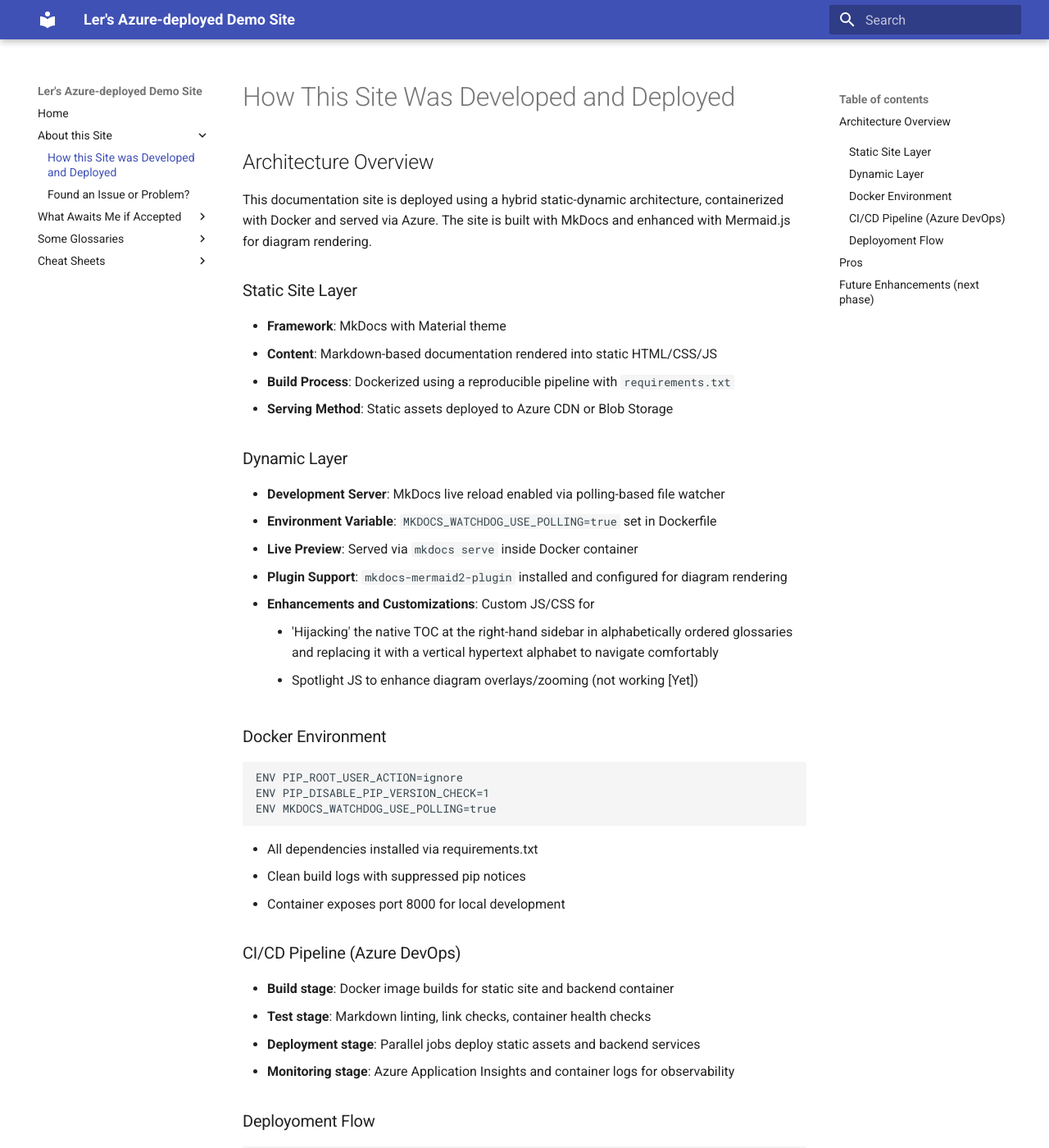
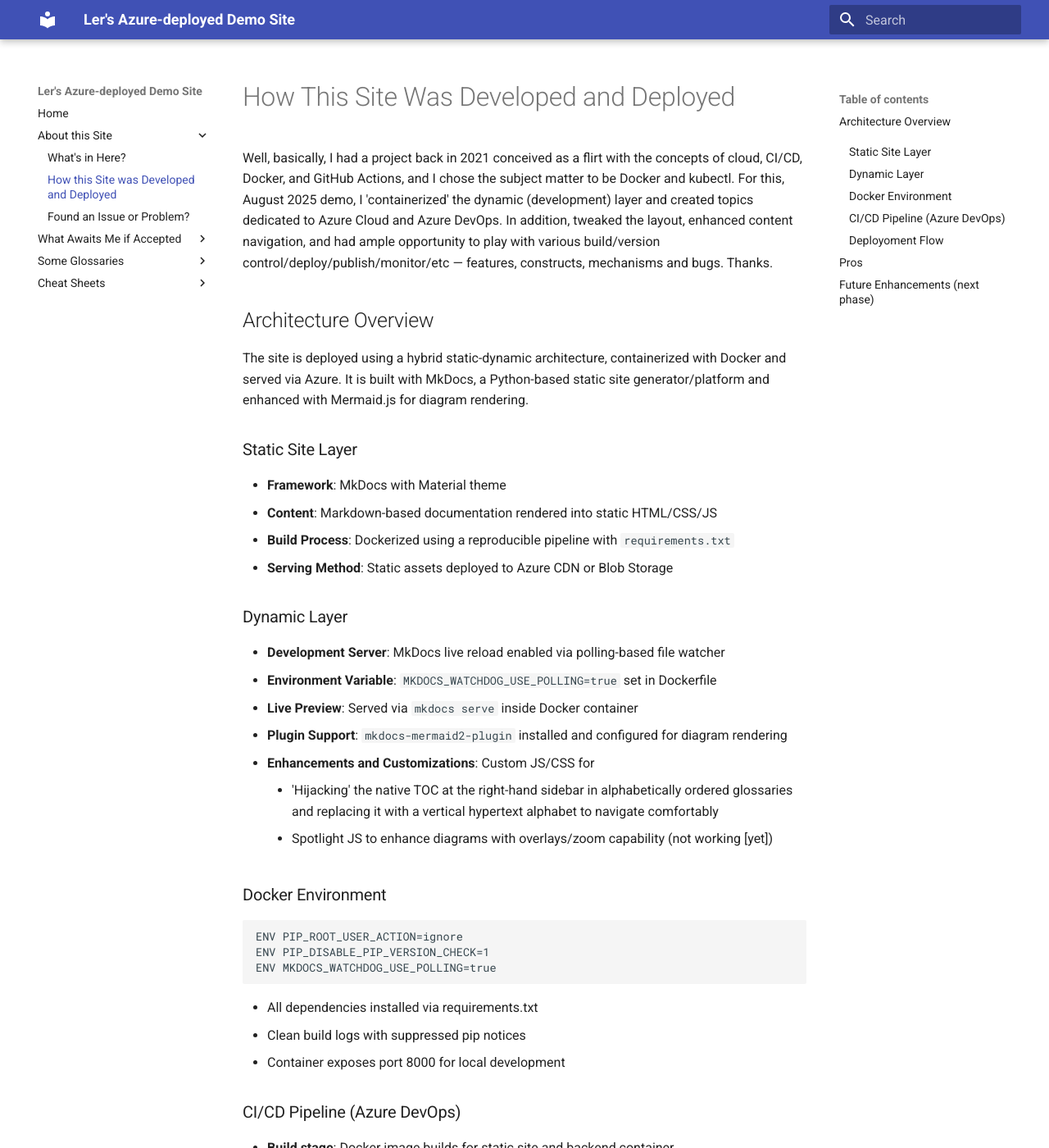
Before and after one commit to cassmastern/lers-sandbox, an MkDocs documentation site: the page built from docs/about.md, in a window 1280 px wide and 1400 px high. Shown: the whole window at 82% size. Built offline with MkDocs 1.6.1 and Material for MkDocs 9.7.7, drawn with Linux system fonts in a browser that asks for light colours.

Commit message:
Tweaks here and there. ! JS fix introduced on Mac works on LInux

```diff
--- a/docs/about.md
+++ b/docs/about.md
@@ -1,8 +1,11 @@
 # How This Site Was Developed and Deployed
+
+Well, basically, I had a project back in 2021 conceived as a flirt with the concepts of cloud, CI/CD, Docker, and GitHub Actions, and I chose the subject matter to be Docker and kubectl. For this, August 2025 demo, I 'containerized' the dynamic (development) layer and created topics dedicated to Azure Cloud and Azure DevOps. In addition, tweaked the layout, enhanced content navigation, and had ample opportunity to play with various build/version control/deploy/publish/monitor/etc — features, constructs, mechanisms and bugs. Thanks.
+
 
 ## Architecture Overview
 
-This documentation site is deployed using a hybrid static-dynamic architecture, containerized with Docker and served via Azure. The site is built with MkDocs and enhanced with Mermaid.js for diagram rendering.
+The site is deployed using a hybrid static-dynamic architecture, containerized with Docker and served via Azure. It is built with MkDocs, a Python-based static site generator/platform and enhanced with Mermaid.js for diagram rendering.
 
 ### Static Site Layer
 
@@ -19,7 +22,7 @@ This documentation site is deployed using a hybrid static-dynamic architecture,
 - **Plugin Support**: `mkdocs-mermaid2-plugin` installed and configured for diagram rendering
 - **Enhancements and Customizations**: Custom JS/CSS for
     - 'Hijacking' the native TOC at the right-hand sidebar in alphabetically ordered glossaries and replacing it with a vertical hypertext alphabet to navigate comfortably
-     - Spotlight JS to enhance diagram overlays/zooming (not working \[Yet])
+     - Spotlight JS to enhance diagrams with overlays/zoom capability (not working \[yet])
 
 ### Docker Environment
 
--- a/mkdocs.yml
+++ b/mkdocs.yml
@@ -6,6 +6,7 @@ plugins:
 nav:
   - Home: index.md
   - About this Site:
+      - "What's in Here?": whatsinhere.md
       - How this Site was Developed and Deployed: about.md
       - "Found an Issue or Problem?": azure-issue-ticket.md
   - What Awaits Me if Accepted:
```
Also changed, not shown: docs/aws-gcp-azure.md (+1 -1 lines), docs/azure-issue-ticket.md (+1 -1 lines), docs/gloss_cloud_devops_AWS-GCP-Azure.md (+3 -3 lines), docs/index.md (+0 -6 lines), docs/whatsinhere.md (added, +11 -0 lines).
